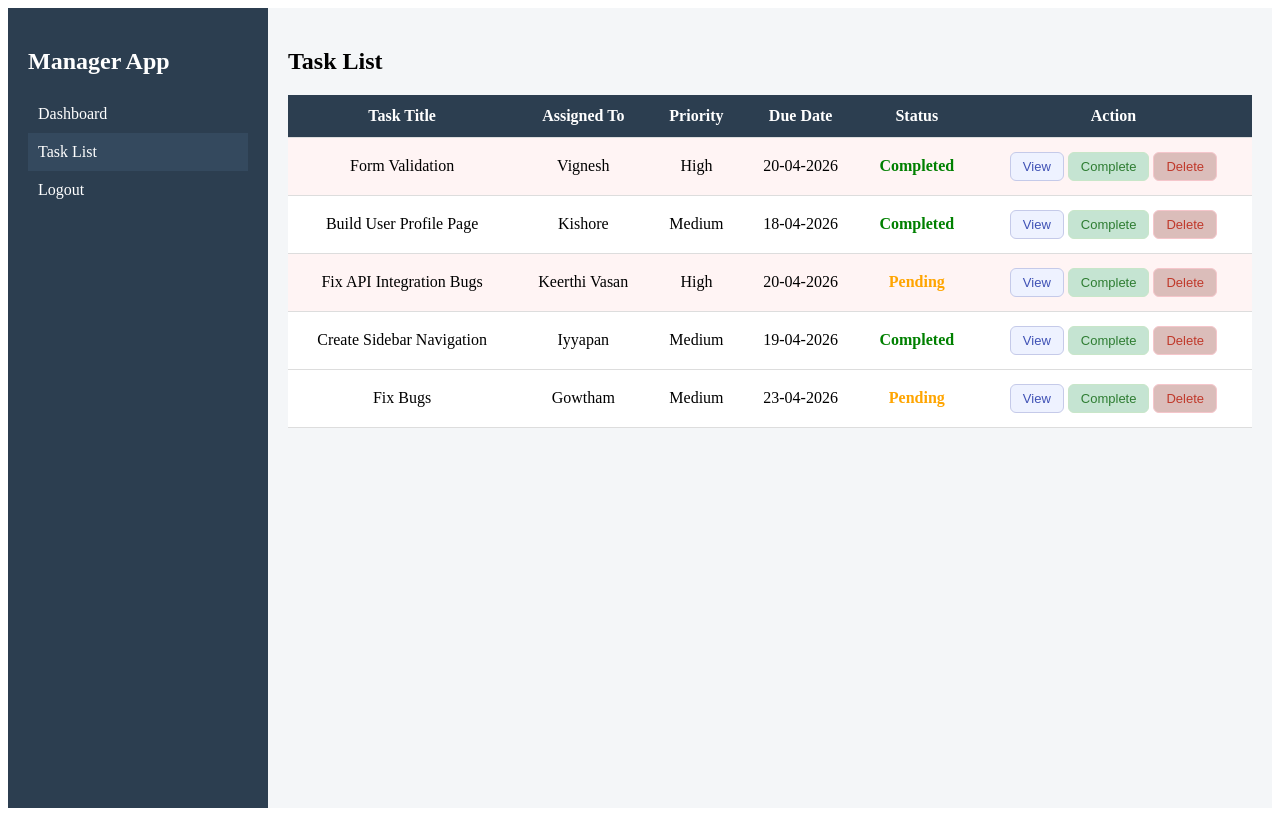
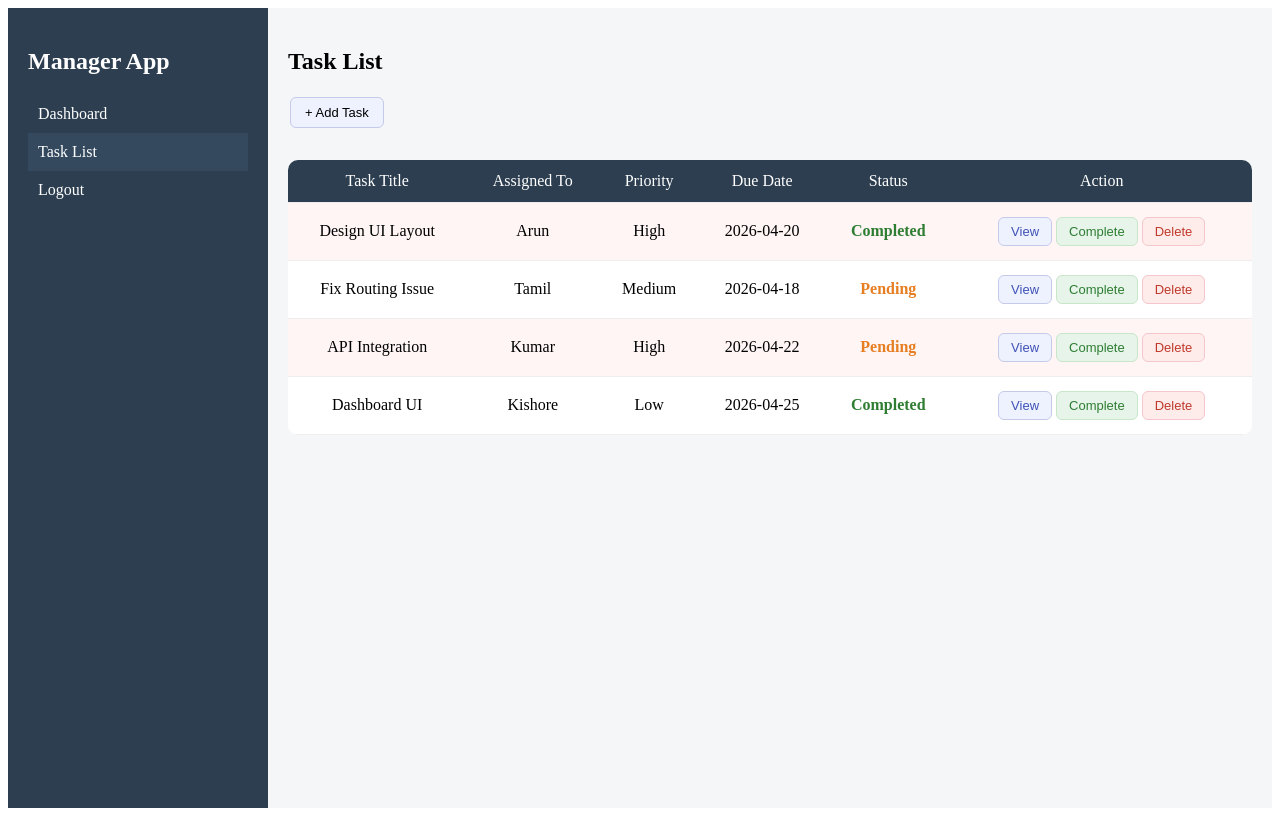
Before and after one commit to vignesh-sparkout/Student-task-Manager-App, an Angular app in the folder Manager-app/: page /tasks in a window 1280 px wide. Built offline with nearby package versions, Linux system fonts and the light colour scheme; sample sign-in values are in the browser's storage.

Commit message:
feat(task): add new task and persist data in local storage

```diff
--- a/Manager-app/src/app/app.routes.ts
+++ b/Manager-app/src/app/app.routes.ts
@@ -3,25 +3,25 @@ import { LoginComponent } from './login/login';
 import { DashboardComponent } from './dashboard/dashboard';
 import { TaskList } from './task-list/task-list';
 import { LayoutComponent } from './layout/layout';
-import { authGuard } from './auth-guard';
+import { authChildGuard } from './auth-guard';
 import { TaskDetailComponent } from './task-details/task-details';
-
 
 export const routes: Routes = [
 
+  { path: '', redirectTo: 'login', pathMatch: 'full' },
 
   { path: 'login', component: LoginComponent },
 
   {
     path: '',
     component: LayoutComponent,
-    canActivate: [authGuard],
+    canActivateChild: [authChildGuard],
     children: [
       { path: 'dashboard', component: DashboardComponent },
-      { path: 'tasks', component: TaskList }
+      { path: 'tasks', component: TaskList },
+      { path: 'task/:id', component: TaskDetailComponent }
     ]
   },
 
-  { path: 'task/:id', component: TaskDetailComponent, canActivate: [authGuard] },
-  { path: '', redirectTo: 'login', pathMatch: 'full' }
+  { path: '**', redirectTo: 'login' }
 ];
--- a/Manager-app/src/app/auth-guard.ts
+++ b/Manager-app/src/app/auth-guard.ts
@@ -1,15 +1,21 @@
 import { inject } from '@angular/core';
-import { CanActivateFn, Router } from '@angular/router';
+import { CanActivateFn, CanActivateChildFn, Router } from '@angular/router';
 import { AuthService } from './service/auth';
 
 export const authGuard: CanActivateFn = () => {
   const auth = inject(AuthService);
   const router = inject(Router);
 
-  if (auth.isLoggedIn()) {
-    return true;
-  } else {
-    router.navigate(['/login']);
-    return false;
-  }
+  return auth.isLoggedIn()
+    ? true
+    : router.createUrlTree(['/login']);
 };
+
+export const authChildGuard: CanActivateChildFn = () => {
+  const auth = inject(AuthService);
+  const router = inject(Router);
+
+  return auth.isLoggedIn()
+    ? true
+    : router.createUrlTree(['/login']);
+};
--- a/Manager-app/src/app/interceptor/fake-api.ts
+++ b/Manager-app/src/app/interceptor/fake-api.ts
@@ -22,6 +22,11 @@ export const fakeApi: HttpInterceptorFn = (req, next) => {
 
     if (user) {
  const fakeToken = 'jwt-token-123456'; //  FAKE TOKEN
+//       document.cookie = `token=${fakeToken}; path=/`;
+//       const date = new Date();
+// date.setTime(date.getTime() + (1 * 24 * 60 * 60 * 1000)); // 1 day
+
+// document.cookie = `token=${fakeToken}; expires=${date.toUTCString()}; path=/`;
 
     localStorage.setItem('token', fakeToken);
       return of(
--- a/Manager-app/src/app/interceptor/token.interceptor.ts
+++ b/Manager-app/src/app/interceptor/token.interceptor.ts
@@ -1,8 +1,12 @@
 import { HttpInterceptorFn } from '@angular/common/http';
+// import { inject } from '@angular/core';
+// import { CookieService } from '../service/cookie.service';
 
 export const tokenInterceptor: HttpInterceptorFn = (req, next) => {
 
   const token = localStorage.getItem('token');
+  //  const cookie= inject(CookieService)
+  // const token = cookie.get('token');
   if (token) {
     req = req.clone({
       setHeaders: {
--- a/Manager-app/src/app/task-list/task-list.css
+++ b/Manager-app/src/app/task-list/task-list.css
@@ -1,49 +1,38 @@
+/* TABLE */
 .task-table {
   width: 100%;
   border-collapse: collapse;
   margin-top: 20px;
   background: white;
+  border-radius: 10px;
+  overflow: hidden;
 }
 
 .task-table th,
 .task-table td {
   padding: 12px;
-  border-bottom: 1px solid #ddd;
+  border-bottom: 1px solid #eee;
   text-align: center;
 }
 
 .task-table th {
   background: #2c3e50;
   color: white;
+  font-weight: 500;
 }
 
+/* STATUS */
 .completed {
-  color: green;
-  font-weight: bold;
+  color: #2e7d32;
+  font-weight: 600;
 }
 
 .pending {
-  color: orange;
-  font-weight: bold;
+  color: #e67e22;
+  font-weight: 600;
 }
 
-button {
-  margin: 0 5px;
-  padding: 5px 10px;
-  cursor: pointer;
-}
-/* Common button style */
-button {
-  padding: 6px 12px;
-  margin: 2px;
-  border: none;
-  border-radius: 6px;
-  cursor: pointer;
-  font-size: 14px;
-  transition: all 0.3s ease;
-}
-
-/* Common button */
+/* COMMON BUTTON STYLE */
 button {
   padding: 6px 12px;
   margin: 2px;
@@ -51,39 +40,10 @@ button {
   border-radius: 6px;
   cursor: pointer;
   font-size: 13px;
-  transition: 0.2s ease;
+  transition: all 0.2s ease;
 }
 
-/* Softer Green */
-.complete-btn {
-  background-color: #c5e4d2;
-  color: #2e7d32;
-  border: 1px solid #c8e6c9;
-}
-
-.complete-btn:hover {
-  background-color: #d5f5e3;
-}
-
-/* Softer Red */
-.delete-btn {
-  background-color: #dbbdba;
-  color: #c0392b;
-  border: 1px solid #f5c6cb;
-}
-
-.delete-btn:hover {
-  background-color: #f9d6d5;
-}
-/* Highlight high priority rows */
-.high-priority-row {
-  background-color: #fff4f4; /* soft red */
-}
-
-/* Optional hover */
-.high-priority-row:hover {
-  background-color: #fde2e2;
-}
+/* VIEW BUTTON */
 .view-btn {
   background-color: #eef2ff;
   color: #3f51b5;
@@ -93,3 +53,110 @@ button {
 .view-btn:hover {
   background-color: #e0e7ff;
 }
+
+/* COMPLETE BUTTON (Soft Green) */
+.complete-btn {
+  background-color: #e6f4ea;
+  color: #2e7d32;
+  border: 1px solid #c8e6c9;
+}
+
+.complete-btn:hover {
+  background-color: #d4edda;
+}
+
+/* DELETE BUTTON (Soft Red) */
+.delete-btn {
+  background-color: #fdecea;
+  color: #c0392b;
+  border: 1px solid #f5c6cb;
+}
+
+.delete-btn:hover {
+  background-color: #f9d6d5;
+}
+
+/* ADD BUTTON */
+.add-btn {
+  margin-bottom: 12px;
+  padding: 7px 14px;
+  background: #eef2ff;
+  border: 1px solid #c5cae9;
+  border-radius: 6px;
+  cursor: pointer;
+  font-weight: 500;
+}
+
+.add-btn:hover {
+  background: #e0e7ff;
+}
+
+/* FORM */
+.task-form {
+  background: #fafafa;
+  padding: 15px;
+  border-radius: 10px;
+  margin-bottom: 20px;
+  display: flex;
+  flex-direction: column;
+  border: 1px solid #eee;
+}
+
+.task-form input,
+.task-form textarea,
+.task-form select {
+  margin-bottom: 10px;
+  padding: 8px;
+  border-radius: 6px;
+  border: 1px solid #ddd;
+  font-size: 14px;
+}
+
+.task-form input:focus,
+.task-form textarea:focus,
+.task-form select:focus {
+  outline: none;
+  border-color: #3f51b5;
+}
+
+/* FORM ERROR */
+small {
+  color: #e74c3c;
+  font-size: 12px;
+  margin-bottom: 6px;
+}
+
+/* SAVE BUTTON */
+.save-btn {
+  background: #e8f5e9;
+  color: #2e7d32;
+  margin-top: 5px;
+}
+
+.save-btn:hover {
+  background: #d4edda;
+}
+
+/* CANCEL BUTTON */
+.cancel-btn {
+  background: #fdecea;
+  color: #c0392b;
+}
+
+.cancel-btn:hover {
+  background: #f9d6d5;
+}
+
+/* HIGH PRIORITY ROW */
+.high-priority-row {
+  background-color: #fff5f5;
+}
+
+.high-priority-row:hover {
+  background-color: #fde2e2;
+}
+
+/* ROW HOVER (for all rows) */
+.task-table tbody tr:hover {
+  background-color: #f9f9f9;
+}
--- a/Manager-app/src/app/task-list/task-list.html
+++ b/Manager-app/src/app/task-list/task-list.html
@@ -1,6 +1,40 @@
 <h2>Task List</h2>
 
+
+<!-- ADD TASK BUTTON -->
+<button class="add-btn" (click)="openForm()">+ Add Task</button>
+
+<!-- FORM -->
+<form *ngIf="showForm" #taskForm="ngForm" (ngSubmit)="addTask(taskForm)" class="task-form">
+
+  <input type="text" name="title" [(ngModel)]="newTask.title" placeholder="Task Title" required #title="ngModel">
+  <small *ngIf="title.invalid && title.touched">Title is required</small>
+
+  <textarea name="description" [(ngModel)]="newTask.description" placeholder="Description" required #desc="ngModel"></textarea>
+  <small *ngIf="desc.invalid && desc.touched">Description is required</small>
+
+  <input type="text" name="assignedTo" [(ngModel)]="newTask.assignedTo" placeholder="Assigned To" required #assigned="ngModel">
+  <small *ngIf="assigned.invalid && assigned.touched">Assigned To is required</small>
+
+  <select name="priority" [(ngModel)]="newTask.priority" required #priority="ngModel">
+    <option value="">Select Priority</option>
+    <option>High</option>
+    <option>Medium</option>
+    <option>Low</option>
+  </select>
+  <small *ngIf="priority.invalid && priority.touched">Priority is required</small>
+
+  <input type="date" name="dueDate" [(ngModel)]="newTask.dueDate" required #date="ngModel">
+  <small *ngIf="date.invalid && date.touched">Due Date is required</small>
+
+  <button type="submit" class="save-btn">Save</button>
+  <button type="button" class="cancel-btn" (click)="showForm=false">Cancel</button>
+
+</form>
+
+<!-- TABLE -->
 <table class="task-table">
+
   <thead>
     <tr>
       <th>Task Title</th>
@@ -13,6 +47,7 @@
   </thead>
 
   <tbody>
+
     <tr *ngFor="let task of tasks"
         [ngClass]="{ 'high-priority-row': task.priority === 'High' }">
 
@@ -22,9 +57,8 @@
       <td>{{ task.dueDate }}</td>
 
       <td>
-        <span
-          [class.completed]="task.status === 'Completed'"
-          [class.pending]="task.status === 'Pending'">
+        <span [class.completed]="task.status === 'Completed'"
+              [class.pending]="task.status === 'Pending'">
           {{ task.status }}
         </span>
       </td>
@@ -36,5 +70,7 @@
       </td>
 
     </tr>
+
   </tbody>
+
 </table>
--- a/Manager-app/src/app/task-list/task-list.ts
+++ b/Manager-app/src/app/task-list/task-list.ts
@@ -1,70 +1,118 @@
 import { CommonModule } from '@angular/common';
-import { Component } from '@angular/core';
+import { Component, OnInit } from '@angular/core';
 import { Router } from '@angular/router';
-
+import { FormsModule } from '@angular/forms';
 
 @Component({
   selector: 'app-task-list',
   standalone: true,
-  imports: [CommonModule],
+  imports: [CommonModule, FormsModule],
   templateUrl: './task-list.html',
   styleUrl: './task-list.css',
 })
-export class TaskList {
+export class TaskList implements OnInit {
 
-  constructor (private router:Router){}
-  viewTask(task: any) {
-  this.router.navigate(['/task', task.id]);
-}
-  tasks = [
+  constructor(private router: Router) {}
+
+  showForm = false;
+
+  newTask: any = {
+    id: 0,
+    title: '',
+    description: '',
+    assignedTo: '',
+    priority: '',
+    dueDate: '',
+    status: 'Pending'
+  };
+
+  // 🔹 FINAL TASK LIST (STATIC + LOCAL)
+  tasks: any[] = [];
+
+  // 🔹 4 DEFAULT TASKS (ONLY ON FIRST LOAD)
+  defaultTasks = [
     {
-      id: 1,
-      title: 'Form Validation',
-      assignedTo: 'Vignesh',
+      id: 101,
+      title: 'Design UI Layout',
+      assignedTo: 'Arun',
       priority: 'High',
-      dueDate: '20-04-2026',
+      dueDate: '2026-04-20',
       status: 'Completed'
     },
     {
-      id: 2,
-      title: 'Build User Profile Page',
-      assignedTo: 'Kishore',
+      id: 102,
+      title: 'Fix Routing Issue',
+      assignedTo: 'Tamil',
       priority: 'Medium',
-      dueDate: '18-04-2026',
-      status: 'Completed'
-    },
-
-    {
-      id: 3,
-      title: 'Fix API Integration Bugs',
-      assignedTo: 'Keerthi Vasan',
-      priority: 'High',
-      dueDate: '20-04-2026',
+      dueDate: '2026-04-18',
       status: 'Pending'
     },
     {
-      id: 4,
-      title: 'Create Sidebar Navigation',
-      assignedTo: 'Iyyapan',
-      priority: 'Medium',
-      dueDate: '19-04-2026',
-      status: 'Completed'
+      id: 103,
+      title: 'API Integration',
+      assignedTo: 'Kumar',
+      priority: 'High',
+      dueDate: '2026-04-22',
+      status: 'Pending'
     },
     {
-      id: 5,
-      title: 'Fix Bugs',
-      assignedTo: 'Gowtham',
-      priority: 'Medium',
-      dueDate: '23-04-2026',
+      id: 104,
+      title: 'Dashboard UI',
+      assignedTo: 'Kishore',
+      priority: 'Low',
+      dueDate: '2026-04-25',
+      status: 'Completed'
+    }
+  ];
+
+  ngOnInit() {
+    const saved = localStorage.getItem('tasks');
+
+    if (saved) {
+      this.tasks = JSON.parse(saved);
+    } else {
+      this.tasks = this.defaultTasks;
+      localStorage.setItem('tasks', JSON.stringify(this.tasks));
+    }
+  }
+
+  openForm() {
+    this.showForm = true;
+  }
+
+  addTask(form: any) {
+    if (form.invalid) return;
+
+    this.newTask.id = Date.now();
+
+    this.tasks.push({ ...this.newTask });
+
+    localStorage.setItem('tasks', JSON.stringify(this.tasks));
+
+    this.newTask = {
+      id: 0,
+      title: '',
+      description: '',
+      assignedTo: '',
+      priority: '',
+      dueDate: '',
       status: 'Pending'
-    }
+    };
 
-  ]
+    this.showForm = false;
+  }
+
+  viewTask(task: any) {
+    this.router.navigate(['/task', task.id]);
+  }
+
   markComplete(task: any) {
     task.status = 'Completed';
+    localStorage.setItem('tasks', JSON.stringify(this.tasks));
   }
 
   deleteTask(task: any) {
     this.tasks = this.tasks.filter(t => t !== task);
+    localStorage.setItem('tasks', JSON.stringify(this.tasks));
   }
 }
```
Also changed, not shown: Manager-app/src/app/service/auth.ts (+6 -1 lines), Manager-app/src/app/service/cookie.service.ts (added, +33 -0 lines).
